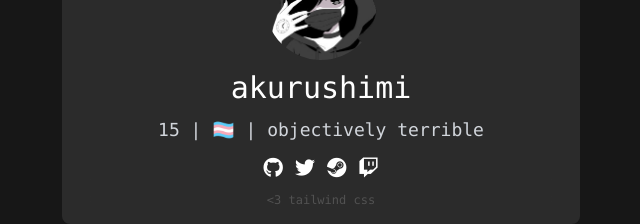
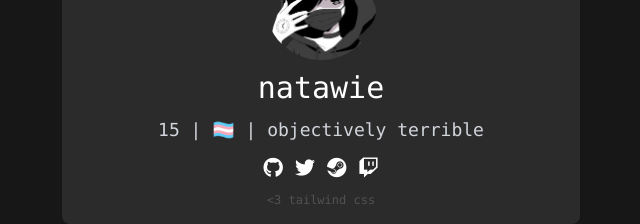
Before and after one commit to natawie/natawie.gay, a website: page index.html in a window 1280 px wide. Shown: the part 327-551 px from the top of the page, without its empty margins (319-959 px from the left). Drawn offline with Linux system fonts and the light colour scheme.

Commit message:
asdjoasdojasd

```diff
--- a/index.html
+++ b/index.html
@@ -7,13 +7,13 @@
         <link href="src/css/styles.css" rel="stylesheet">
         <link rel="stylesheet" href="https://cdnjs.cloudflare.com/ajax/libs/font-awesome/5.15.3/css/all.min.css">
         <link rel="icon" type="image/jpeg" href="src/images/pfp.jpeg?v=1.0">
-        <title>akurushimi</title>
+        <title>natawie</title>
     </head>
     <body class="bg-neutral-900">
         <div class="flex w-screen h-screen">
             <div class="bg-neutral-700 bg-opacity-50 m-auto backdrop-blur-xl w-auto h-auto rounded-lg font-mono p-4 px-18 md:px-24 space-y-2.5 text-white text-center">
                 <img src="src/images/pfp.png" class="rounded-full w-28 m-auto">
-                <p class="text-xl md:text-3xl text-white">akurushimi</p>
+                <p class="text-xl md:text-3xl text-white">natawie</p>
                 <p class="text-sm md:text-lg lg:text-lg text-gray-300">15 | 🏳️‍⚧️ | objectively terrible</p>
                 <p class="text-lg md:text-xl">
                     <a href="https://github.com/natawie"><i class="fab fa-github"></i></a>
```
